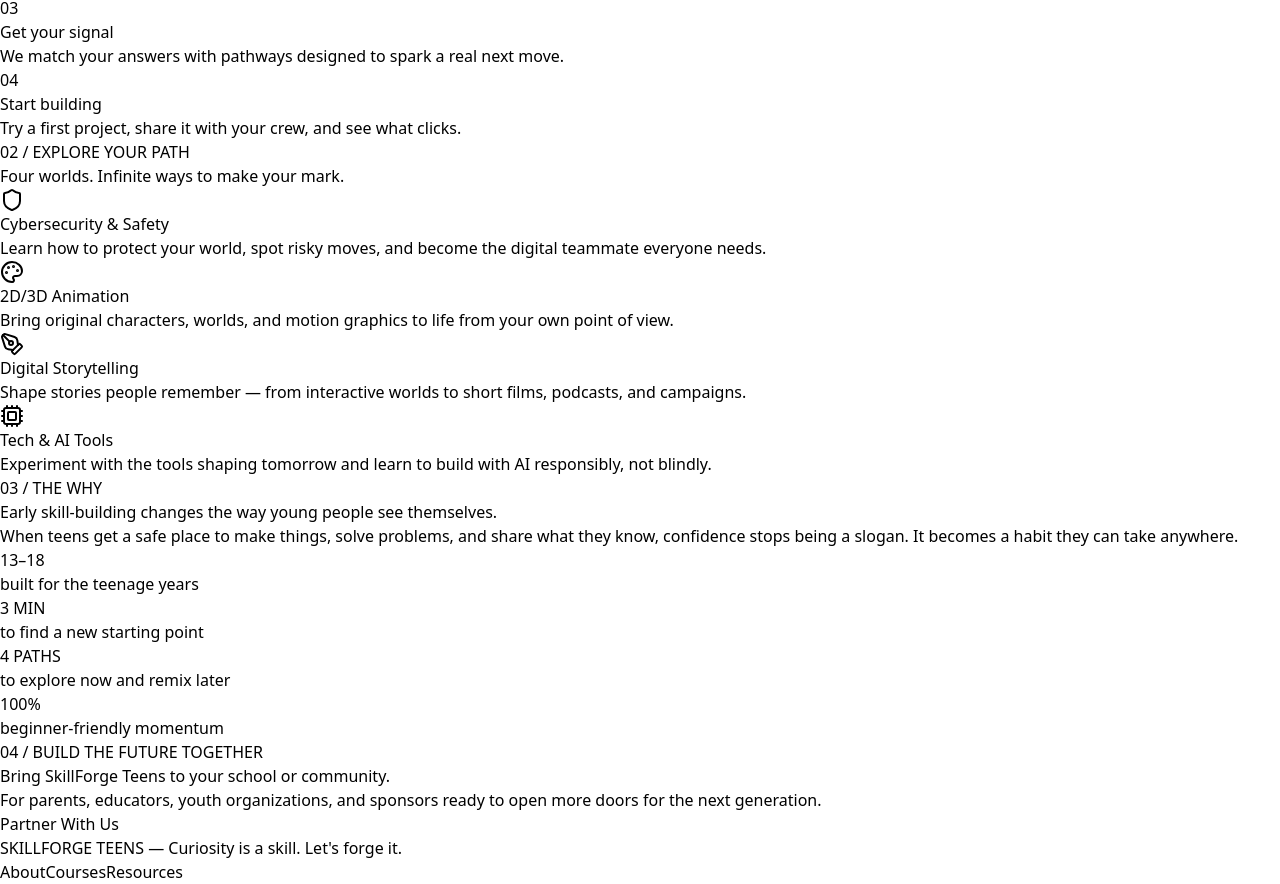
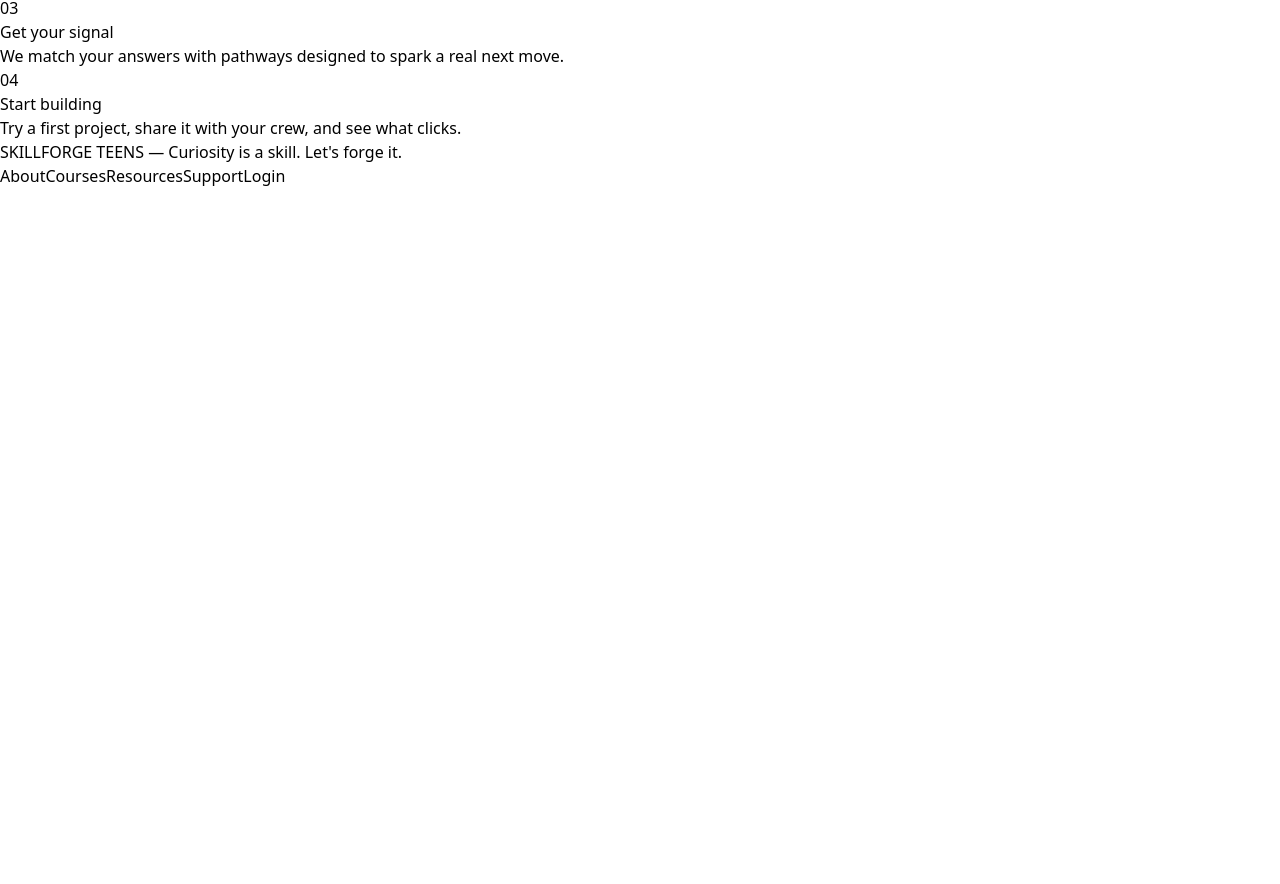
Before and after one commit to ayanabdullahx97xg6-jpg/SkillForge-Teens, a React (Vite) app: page / in a window 1280 px wide. Shown: the part 436-1320 px from the top of the page. After the commit the page ends 800 px from the top, so only its background shows below. Built offline with nearby package versions, Linux system fonts and the light colour scheme.

Commit message:
Refactor App component and update navigation items

```diff
--- a/src/App.jsx
+++ b/src/App.jsx
@@ -1,5 +1,5 @@
 import React, { useState } from 'react';
-import { Shield, Palette, PenTool, Cpu, ArrowRight, Sparkles, Users, Award } from 'lucide-react';
+import { Shield, Sparkles, Mail, Bot, ArrowRight, Star } from 'lucide-react';
 
 export default function App() {
   const [currentPage, setCurrentPage] = useState('home');
@@ -12,19 +12,27 @@ export default function App() {
         <div className="text-xl font-black tracking-wider text-white flex items-center gap-1 cursor-pointer" onClick={() => setCurrentPage('home')}>
           SKILLFORGE <span className="text-[#00f2fe] font-mono">&lt;TEENS/&gt;</span>
         </div>
-        <div className="flex gap-8 text-sm font-medium text-slate-300">
+        <div className="flex gap-6 md:gap-8 text-sm font-medium text-slate-300 items-center">
           <button onClick={() => setCurrentPage('home')} className={`hover:text-[#00f2fe] transition-colors ${currentPage === 'home' ? 'text-[#00f2fe]' : ''}`}>Home</button>
           <button onClick={() => setCurrentPage('about')} className={`hover:text-[#00f2fe] transition-colors ${currentPage === 'about' ? 'text-[#00f2fe]' : ''}`}>About</button>
           <button onClick={() => setCurrentPage('courses')} className={`hover:text-[#00f2fe] transition-colors ${currentPage === 'courses' ? 'text-[#00f2fe]' : ''}`}>Courses</button>
           <button onClick={() => setCurrentPage('resources')} className={`hover:text-[#00f2fe] transition-colors ${currentPage === 'resources' ? 'text-[#00f2fe]' : ''}`}>Resources</button>
+          <button onClick={() => setCurrentPage('support')} className={`hover:text-[#00f2fe] transition-colors ${currentPage === 'support' ? 'text-[#00f2fe]' : ''}`}>Support</button>
+
+          {currentPage === 'dashboard' ? (
+            <button onClick={() => setCurrentPage('home')} className="px-4 py-2 rounded-xl bg-[#121824] border border-slate-800 hover:border-[#00f2fe] transition-all text-xs font-semibold text-[#00f2fe]">Logout</button>
+          ) : (
+            <button onClick={() => setCurrentPage('login')} className={`px-4 py-2 rounded-xl bg-[#121824] border border-slate-800 hover:border-[#00f2fe] transition-all text-xs font-semibold ${currentPage === 'login' ? 'border-[#00f2fe] text-[#00f2fe]' : ''}`}>Login</button>
+          )}
         </div>
       </nav>
 
       {/* Main Content Area */}
       <main className="pt-20">
+
+        {/* 1. HOME PAGE */}
         {currentPage === 'home' && (
           <div>
-            {/* Hero Section */}
             <section className="relative px-6 pt-20 pb-32 text-center overflow-hidden">
               <div className="absolute inset-0 bg-gradient-to-b from-[#00f2fe]/10 via-transparent to-transparent pointer-events-none blur-3xl max-w-2xl mx-auto h-96"></div>
 
@@ -51,7 +59,6 @@ export default function App() {
               </div>
             </section>
 
-            {/* Section 01 / How It Works */}
             <section className="px-6 py-20 max-w-7xl mx-auto border-t border-slate-900">
               <div className="mb-12">
                 <span className="text-xs font-mono text-[#00f2fe] tracking-widest uppercase">01 / HOW IT WORKS</span>
@@ -74,77 +81,10 @@ export default function App() {
                 ))}
               </div>
             </section>
-
-            {/* Section 02 / Explore Your Path */}
-            <section className="px-6 py-20 max-w-7xl mx-auto border-t border-slate-900">
-              <div className="mb-12">
-                <span className="text-xs font-mono text-purple-400 tracking-widest uppercase">02 / EXPLORE YOUR PATH</span>
-                <h2 className="text-3xl md:text-4xl font-bold text-white mt-2">Four worlds. Infinite ways to make your mark.</h2>
-              </div>
-
-              <div className="grid grid-cols-1 md:grid-cols-2 gap-6">
-                {[
-                  { icon: <Shield className="w-6 h-6 text-[#00f2fe]" />, title: "Cybersecurity & Safety", desc: "Learn how to protect your world, spot risky moves, and become the digital teammate everyone needs." },
-                  { icon: <Palette className="w-6 h-6 text-purple-400" />, title: "2D/3D Animation", desc: "Bring original characters, worlds, and motion graphics to life from your own point of view." },
-                  { icon: <PenTool className="w-6 h-6 text-pink-400" />, title: "Digital Storytelling", desc: "Shape stories people remember — from interactive worlds to short films, podcasts, and campaigns." },
-                  { icon: <Cpu className="w-6 h-6 text-cyan-400" />, title: "Tech & AI Tools", desc: "Experiment with the tools shaping tomorrow and learn to build with AI responsibly, not blindly." }
-                ].map((path, idx) => (
-                  <div key={idx} className="p-8 rounded-2xl bg-[#121824] border border-slate-800/80 hover:border-slate-700 transition-all flex flex-col justify-between">
-                    <div>
-                      <div className="p-3 bg-slate-900 rounded-xl w-fit mb-6 border border-slate-800">{path.icon}</div>
-                      <h3 className="text-2xl font-bold text-white mb-3">{path.title}</h3>
-                      <p className="text-slate-400 leading-relaxed">{path.desc}</p>
-                    </div>
-                  </div>
-                ))}
-              </div>
-            </section>
-
-            {/* Section 03 / The Why */}
-            <section className="px-6 py-20 max-w-7xl mx-auto border-t border-slate-900 grid grid-cols-1 lg:grid-cols-2 gap-12 items-center">
-              <div>
-                <span className="text-xs font-mono text-[#00f2fe] tracking-widest uppercase">03 / THE WHY</span>
-                <h2 className="text-3xl md:text-4xl font-bold text-white mt-2 mb-6">Early skill-building changes the way young people see themselves.</h2>
-                <p className="text-slate-400 leading-relaxed">
-                  When teens get a safe place to make things, solve problems, and share what they know, confidence stops being a slogan. It becomes a habit they can take anywhere.
-                </p>
-              </div>
-              <div className="grid grid-cols-2 gap-4">
-                <div className="p-6 rounded-2xl bg-[#121824] border border-slate-800 text-center">
-                  <h3 className="text-3xl font-black text-[#00f2fe]">13–18</h3>
-                  <p className="text-slate-400 text-sm mt-2">built for the teenage years</p>
-                </div>
-                <div className="p-6 rounded-2xl bg-[#121824] border border-slate-800 text-center">
-                  <h3 className="text-3xl font-black text-purple-400">3 MIN</h3>
-                  <p className="text-slate-400 text-sm mt-2">to find a new starting point</p>
-                </div>
-                <div className="p-6 rounded-2xl bg-[#121824] border border-slate-800 text-center">
-                  <h3 className="text-3xl font-black text-pink-400">4 PATHS</h3>
-                  <p className="text-slate-400 text-sm mt-2">to explore now and remix later</p>
-                </div>
-                <div className="p-6 rounded-2xl bg-[#121824] border border-slate-800 text-center">
-                  <h3 className="text-3xl font-black text-cyan-400">100%</h3>
-                  <p className="text-slate-400 text-sm mt-2">beginner-friendly momentum</p>
-                </div>
-              </div>
-            </section>
-
-            {/* Section 04 / Community Banner */}
-            <section className="px-6 py-12 max-w-7xl mx-auto">
-              <div className="p-10 rounded-3xl bg-gradient-to-r from-[#121824] to-[#0f172a] border border-slate-800 flex flex-col md:flex-row items-center justify-between gap-8">
-                <div>
-                  <span className="text-xs font-mono text-[#00f2fe] tracking-widest uppercase">04 / BUILD THE FUTURE TOGETHER</span>
-                  <h3 className="text-2xl md:text-3xl font-bold text-white mt-2">Bring SkillForge Teens to your school or community.</h3>
-                  <p className="text-slate-400 mt-2 max-w-xl text-sm">For parents, educators, youth organizations, and sponsors ready to open more doors for the next generation.</p>
-                </div>
-                <button className="px-6 py-3 bg-white text-black font-bold rounded-xl hover:bg-slate-200 transition-all whitespace-nowrap">
-                  Partner With Us
-                </button>
-              </div>
-            </section>
           </div>
         )}
 
+        {/* 2. ABOUT PAGE */}
         {currentPage === 'about' && (
           <div className="max-w-6xl mx-auto px-6 py-24">
             <div className="mb-16">
@@ -174,28 +114,206 @@ export default function App() {
           </div>
         )}
 
+        {/* 3. COURSES PAGE */}
         {currentPage === 'courses' && (
-          <div className="max-w-6xl mx-auto px-6 py-20">
-            <h1 className="text-4xl font-extrabold text-white mb-4">Explore Courses & Pathways</h1>
-            <p className="text-slate-400">Select your path and start your journey today.</p>
+          <div className="max-w-6xl mx-auto px-6 py-24">
+            <div className="mb-16">
+              <span className="text-xs font-mono text-[#00f2fe] tracking-widest uppercase block mb-3">SKILL TRACKS</span>
+              <h1 className="text-4xl md:text-6xl font-extrabold text-white tracking-tight mb-6 max-w-4xl leading-tight">
+                Pick a path. Start making.
+              </h1>
+              <p className="text-slate-400 text-lg md:text-xl max-w-3xl leading-relaxed">
+                Four launch pads for curious minds — each one beginner-friendly, project-led, and designed to help you discover what clicks.
+              </p>
+            </div>
+
+            <div className="grid grid-cols-1 md:grid-cols-2 gap-6">
+              <div className="p-8 rounded-2xl bg-[#121824] border border-slate-800/80 hover:border-slate-700 transition-all">
+                <div className="text-[#00f2fe] mb-6"><Shield className="w-8 h-8" /></div>
+                <h3 className="text-2xl font-bold text-white mb-3">Cybersecurity & Safety</h3>
+                <p className="text-slate-400 leading-relaxed">Practice smart digital habits, spot red flags, and protect the spaces you care about.</p>
+              </div>
+              <div className="p-8 rounded-2xl bg-[#121824] border border-slate-800/80 hover:border-slate-700 transition-all">
+                <div className="text-[#00f2fe] mb-6"><Sparkles className="w-8 h-8" /></div>
+                <h3 className="text-2xl font-bold text-white mb-3">2D/3D Animation</h3>
+                <p className="text-slate-400 leading-relaxed">Bring original characters, worlds, and motion graphics to life from your own point of view.</p>
+              </div>
+              <div className="p-8 rounded-2xl bg-[#121824] border border-slate-800/80 hover:border-slate-700 transition-all">
+                <div className="text-[#00f2fe] mb-6"><Mail className="w-8 h-8" /></div>
+                <h3 className="text-2xl font-bold text-white mb-3">Digital Storytelling</h3>
+                <p className="text-slate-400 leading-relaxed">Shape stories people remember — from shorts and podcasts to interactive worlds.</p>
+              </div>
+              <div className="p-8 rounded-2xl bg-[#121824] border border-slate-800/80 hover:border-slate-700 transition-all">
+                <div className="text-[#00f2fe] mb-6"><Bot className="w-8 h-8" /></div>
+                <h3 className="text-2xl font-bold text-white mb-3">Tech & AI Tools</h3>
+                <p className="text-slate-400 leading-relaxed">Experiment responsibly with the tools shaping tomorrow and build with purpose.</p>
+              </div>
+            </div>
           </div>
         )}
 
+        {/* 4. RESOURCES PAGE */}
         {currentPage === 'resources' && (
-          <div className="max-w-4xl mx-auto px-6 py-20">
-            <h1 className="text-4xl font-extrabold text-white mb-6">Practical Resources</h1>
-            <p className="text-slate-400">Quick-start guides, tools, and cheat sheets for your projects.</p>
+          <div className="max-w-6xl mx-auto px-6 py-24">
+            <div className="mb-16">
+              <span className="text-xs font-mono text-[#00f2fe] tracking-widest uppercase block mb-3">PRACTICAL RESOURCES</span>
+              <h1 className="text-4xl md:text-6xl font-extrabold text-white tracking-tight mb-6 max-w-4xl leading-tight">
+                Small tools. Big next moves.
+              </h1>
+              <p className="text-slate-400 text-lg md:text-xl max-w-3xl leading-relaxed">
+                Quick-start guides, project prompts, and confidence boosters for every stage of your SkillForge journey.
+              </p>
+            </div>
           </div>
         )}
+
+        {/* 5. SUPPORT PAGE */}
+        {currentPage === 'support' && (
+          <div className="max-w-4xl mx-auto px-6 py-24 space-y-12">
+            <div>
+              <span className="text-xs font-mono text-[#00f2fe] tracking-widest uppercase block mb-3">HELP & SUPPORT</span>
+              <h1 className="text-4xl md:text-5xl font-extrabold text-white tracking-tight leading-tight">
+                How can we help you today?
+              </h1>
+            </div>
+
+            <div className="grid grid-cols-1 md:grid-cols-2 gap-6">
+              <div className="p-6 rounded-2xl bg-[#121824] border border-slate-800/80 hover:border-slate-700 transition-all">
+                <h3 className="text-lg font-bold text-white mb-1">Login & Account Issues</h3>
+                <p className="text-slate-400 text-sm">Password, profile, and sign-in help.</p>
+              </div>
+              <div className="p-6 rounded-2xl bg-[#121824] border border-slate-800/80 hover:border-slate-700 transition-all">
+                <h3 className="text-lg font-bold text-white mb-1">Track & Course Help</h3>
+                <p className="text-slate-400 text-sm">Pathways, projects, and learning questions.</p>
+              </div>
+              <div className="p-6 rounded-2xl bg-[#121824] border border-slate-800/80 hover:border-slate-700 transition-all">
+                <h3 className="text-lg font-bold text-white mb-1">Technical Bugs</h3>
+                <p className="text-slate-400 text-sm">Something not loading or behaving right?</p>
+              </div>
+              <div className="p-6 rounded-2xl bg-[#121824] border border-slate-800/80 hover:border-slate-700 transition-all">
+                <h3 className="text-lg font-bold text-white mb-1">General Inquiries</h3>
+                <p className="text-slate-400 text-sm">Partnerships, community, and everything else.</p>
+              </div>
+            </div>
+
+            <div className="p-8 rounded-3xl bg-[#121824] border border-slate-800/80 shadow-2xl space-y-6">
+              <h3 className="text-xl font-bold text-white">Send a support request</h3>
+              <div className="space-y-4">
+                <input type="text" placeholder="Username" className="w-full bg-[#0b0f17] border border-slate-800 rounded-xl px-4 py-3.5 text-slate-200 placeholder-slate-500 focus:outline-none focus:border-[#00f2fe] text-sm" />
+                <input type="email" placeholder="Email address" className="w-full bg-[#0b0f17] border border-slate-800 rounded-xl px-4 py-3.5 text-slate-200 placeholder-slate-500 focus:outline-none focus:border-[#00f2fe] text-sm" />
+                <div className="relative">
+                  <select className="w-full bg-[#0b0f17] border border-slate-800 rounded-xl px-4 py-3.5 text-slate-200 focus:outline-none focus:border-[#00f2fe] text-sm appearance-none cursor-pointer">
+                    <option>Login & Account Issues</option>
+                    <option>Track & Course Help</option>
+                    <option>Technical Bugs</option>
+                    <option>General Inquiries</option>
+                  </select>
+                  <div className="absolute right-4 top-1/2 -translate-y-1/2 pointer-events-none text-slate-400 text-xs">▼</div>
+                </div>
+                <textarea rows="4" placeholder="Tell us what you need help with..." className="w-full bg-[#0b0f17] border border-slate-800 rounded-xl p-4 text-slate-200 placeholder-slate-500 focus:outline-none focus:border-[#00f2fe] text-sm resize-none"></textarea>
+              </div>
+              <button className="px-6 py-3.5 bg-[#00f2fe] text-black font-bold rounded-xl hover:bg-[#00dfed] transition-all text-sm shadow-lg shadow-[#00f2fe]/10">
+                Submit Request
+              </button>
+            </div>
+
+            <div className="flex flex-wrap gap-4 pt-4">
+              <button className="px-5 py-2.5 rounded-xl bg-[#00f2fe] text-black font-semibold text-xs tracking-wide">Privacy Policy</button>
+              <button className="px-5 py-2.5 rounded-xl bg-[#00f2fe] text-black font-semibold text-xs tracking-wide">Terms of Service</button>
+              <button className="px-5 py-2.5 rounded-xl bg-[#00f2fe] text-black font-semibold text-xs tracking-wide">Community Guidelines</button>
+            </div>
+          </div>
+        )}
+
+        {/* 6. LOGIN PAGE */}
+        {currentPage === 'login' && (
+          <div className="max-w-xl mx-auto px-6 py-24 text-center">
+            <span className="text-xs font-mono text-[#00f2fe] tracking-widest uppercase block mb-3">SKILLFORGE ACCOUNT</span>
+            <h1 className="text-4xl md:text-5xl font-extrabold text-white tracking-tight mb-4 leading-tight">
+              Build your launchpad.
+            </h1>
+            <p className="text-slate-400 text-base md:text-lg mb-10 max-w-md mx-auto">
+              Sign in to keep your projects, progress, and next best step together.
+            </p>
+
+            <div className="p-8 rounded-3xl bg-[#121824] border border-slate-800/80 shadow-2xl text-left space-y-4">
+              <div><input type="text" placeholder="Username" className="w-full bg-[#0b0f17] border border-slate-800 rounded-xl px-4 py-3.5 text-slate-200 placeholder-slate-500 focus:outline-none focus:border-[#00f2fe] text-sm" /></div>
+              <div><input type="email" placeholder="Email address" className="w-full bg-[#0b0f17] border border-slate-800 rounded-xl px-4 py-3.5 text-slate-200 placeholder-slate-500 focus:outline-none focus:border-[#00f2fe] text-sm" /></div>
+              <div><input type="password" placeholder="Password" className="w-full bg-[#0b0f17] border border-slate-800 rounded-xl px-4 py-3.5 text-slate-200 placeholder-slate-500 focus:outline-none focus:border-[#00f2fe] text-sm" /></div>
+
+              <div className="pt-2 space-y-3">
+                <button onClick={() => setCurrentPage('dashboard')} className="w-full py-4 bg-[#00f2fe] text-black font-bold rounded-xl hover:bg-[#00dfed] transition-all text-center shadow-lg shadow-[#00f2fe]/10">
+                  Continue
+                </button>
+                <button onClick={() => setCurrentPage('dashboard')} className="w-full py-4 bg-[#a78bfa] text-black font-bold rounded-xl hover:bg-[#9061f9] transition-all text-center">
+                  Personalize my learning path
+                </button>
+              </div>
+            </div>
+          </div>
+        )}
+
+        {/* 7. DASHBOARD PAGE */}
+        {currentPage === 'dashboard' && (
+          <div className="max-w-5xl mx-auto px-6 py-16 space-y-8">
+            <div className="p-6 rounded-2xl bg-[#121824] border border-slate-800/80 flex flex-col md:flex-row items-center justify-between gap-4">
+              <div className="flex items-center gap-4">
+                <div className="w-12 h-12 rounded-xl bg-[#00f2fe]/20 text-[#00f2fe] flex items-center justify-center font-bold text-xl border border-[#00f2fe]/40">A</div>
+                <div><h2 className="text-xl font-bold text-white">Ayan's SkillForge</h2></div>
+              </div>
+              <div className="px-5 py-2 rounded-full border border-[#00f2fe]/40 bg-[#00f2fe]/10 text-[#00f2fe] font-mono text-xs font-semibold tracking-wider">
+                LEVEL 1 / 100
+              </div>
+            </div>
+
+            <div className="p-6 rounded-2xl bg-[#121824] border border-slate-800/80 space-y-4">
+              <h3 className="text-xl font-bold text-white">Your forge progress</h3>
+              <div className="w-full bg-slate-800 rounded-full h-3 overflow-hidden">
+                <div className="bg-[#00f2fe] h-full rounded-full w-[12%]"></div>
+              </div>
+              <p className="text-xs font-mono text-slate-400 tracking-wider">PROFESSIONAL CERTIFICATE UNLOCKED AT LEVEL 100</p>
+            </div>
+
+            <div className="grid grid-cols-1 md:grid-cols-2 gap-6">
+              <div className="p-6 rounded-2xl bg-[#121824] border border-slate-800/80 space-y-4">
+                <div><h4 className="text-lg font-bold text-white">Cybersecurity & Safety</h4><p className="text-xs font-mono text-purple-400 mt-1">12% complete</p></div>
+                <button className="px-5 py-2.5 bg-[#00f2fe] text-black font-semibold text-sm rounded-xl hover:bg-[#00dfed] transition-all shadow-md shadow-[#00f2fe]/10">Continue Learning</button>
+              </div>
+              <div className="p-6 rounded-2xl bg-[#121824] border border-slate-800/80 space-y-4">
+                <div><h4 className="text-lg font-bold text-white">2D/3D Animation</h4><p className="text-xs font-mono text-purple-400 mt-1">7% complete</p></div>
+                <button className="px-5 py-2.5 bg-[#00f2fe] text-black font-semibold text-sm rounded-xl hover:bg-[#00dfed] transition-all shadow-md shadow-[#00f2fe]/10">Continue Learning</button>
+              </div>
+              <div className="p-6 rounded-2xl bg-[#121824] border border-slate-800/80 space-y-4">
+                <div><h4 className="text-lg font-bold text-white">Digital Storytelling</h4><p className="text-xs font-mono text-purple-400 mt-1">0% complete</p></div>
+                <button className="px-5 py-2.5 bg-[#00f2fe] text-black font-semibold text-sm rounded-xl hover:bg-[#00dfed] transition-all shadow-md shadow-[#00f2fe]/10">Continue Learning</button>
+              </div>
+              <div className="p-6 rounded-2xl bg-[#121824] border border-slate-800/80 space-y-4">
+                <div><h4 className="text-lg font-bold text-white">Tech & AI Tools</h4><p className="text-xs font-mono text-purple-400 mt-1">3% complete</p></div>
+                <button className="px-5 py-2.5 bg-[#00f2fe] text-black font-semibold text-sm rounded-xl hover:bg-[#00dfed] transition-all shadow-md shadow-[#00f2fe]/10">Continue Learning</button>
+              </div>
+            </div>
+
+            <div className="p-8 rounded-2xl bg-[#121824] border border-slate-800/80 space-y-5">
+              <h3 className="text-xl font-bold text-white">How is your experience so far?</h3>
+              <div className="flex gap-1.5 text-[#00f2fe]">
+                {[...Array(5)].map((_, i) => (<Star key={i} className="w-6 h-6 fill-[#00f2fe]" />))}
+              </div>
+              <textarea rows="4" placeholder="Tell us what's working..." className="w-full bg-[#0b0f17] border border-slate-800 rounded-xl p-4 text-slate-200 placeholder-slate-500 focus:outline-none focus:border-[#00f2fe] text-sm resize-none"></textarea>
+            </div>
+          </div>
+        )}
+
       </main>
 
       {/* Footer */}
       <footer className="border-t border-slate-900 px-8 py-10 mt-20 flex flex-col md:flex-row items-center justify-between text-slate-500 text-sm">
         <p>SKILLFORGE TEENS — Curiosity is a skill. Let's forge it.</p>
-        <div className="flex gap-6 mt-4 md:mt-0">
+        <div className="flex flex-wrap gap-6 mt-4 md:mt-0">
           <button onClick={() => setCurrentPage('about')} className="hover:text-white">About</button>
           <button onClick={() => setCurrentPage('courses')} className="hover:text-white">Courses</button>
           <button onClick={() => setCurrentPage('resources')} className="hover:text-white">Resources</button>
+          <button onClick={() => setCurrentPage('support')} className="hover:text-white">Support</button>
+          <button onClick={() => setCurrentPage('login')} className="hover:text-[#00f2fe]">Login</button>
         </div>
       </footer>
 
```
